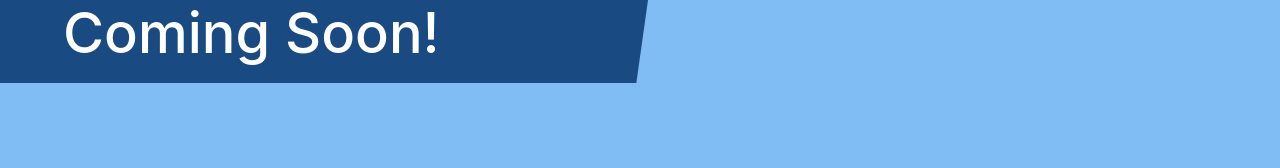
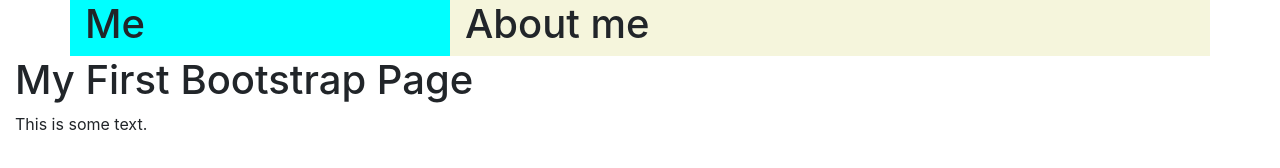
Before and after one commit to pelco/pelco.github.io, a plain HTML site: page index.html in a window 1280 px wide. Drawn offline with nearby package versions, Linux system fonts and the light colour scheme.

Commit message:
started layout

```diff
--- a/index.html
+++ b/index.html
@@ -11,87 +11,25 @@
         <link rel="stylesheet" href="https://stackpath.bootstrapcdn.com/bootstrap/4.2.1/css/bootstrap.min.css" integrity="sha384-GJzZqFGwb1QTTN6wy59ffF1BuGJpLSa9DkKMp0DgiMDm4iYMj70gZWKYbI706tWS" crossorigin="anonymous">
         <link rel="stylesheet" href="https://use.fontawesome.com/releases/v5.6.3/css/all.css" integrity="sha384-UHRtZLI+pbxtHCWp1t77Bi1L4ZtiqrqD80Kn4Z8NTSRyMA2Fd33n5dQ8lWUE00s/" crossorigin="anonymous">
 
-        <!-- Custom css template -->
-         <!-- <link href="css/coming-soon.css" rel="stylesheet"> -->
-        <style>
-        .background {
-            position: absolute;
-            top: 0;
-            left: 0;
-            height: 100%;
-            width: 100%;
-            background-color: #4ba1f1;
-            opacity: 0.7;
-            z-index: 1;
-        }
-        .masthead {
-            position: relative;
-            overflow: hidden;
-            padding-bottom: 3rem;
-            z-index: 2;
-        }
-
-        .masthead .masthead-bg {
-            position: absolute;
-            top: 0;
-            bottom: 0;
-            right: 0;
-            left: 0;
-            width: 100%;
-            min-height: 35rem;
-            height: 100%;
-            background-color: rgba(0, 46, 102, 0.8);
-            -webkit-transform: skewY(4deg);
-            transform: skewY(4deg);
-            -webkit-transform-origin: bottom right;
-            transform-origin: bottom right;
-        }
-
-        .masthead .masthead-content h1 {
-            font-size: 2.5rem;
-        }
-
-        @media (min-width: 768px) {
-            .masthead {
-                height: 100%;
-                min-height: 0;
-                width: 40.5rem;
-                padding-bottom: 0;
-            }
-            .masthead .masthead-bg {
-                min-height: 0;
-                -webkit-transform: skewX(-8deg);
-                transform: skewX(-8deg);
-                -webkit-transform-origin: top right;
-                transform-origin: top right;
-            }
-            .masthead .masthead-content {
-                padding-left: 3rem;
-                padding-right: 10rem;
-            }
-            .masthead .masthead-content h1 {
-                font-size: 3.5rem;
-            }
-        }
-        </style>
     </head>
     <!-- -->
     <body>
-        <div class="background"></div>
 
-        <div class="masthead">
-            <div class="masthead-bg"></div>
-
-            <div class="container h-100">
-                <div class="row h-100">
-                    <div class="col-12 my-auto">
-                        <div class="masthead-content text-white py-5 py-md-0">
-                            <h1 class="mb-3">Coming Soon!</h1>
-                        </div>
-                    </div>
-                </div>
+    <div class="container">
+        <div class="row">
+            <div class="col-sm-4" style="background-color: aqua">
+                <h1>Me</h1>
+            </div>
+            <div class="col-sm-8" style="background-color: beige">
+                <h1>About me</h1>
             </div>
         </div>
+    </div>
+
+    <div class="container-fluid">
+        <h1>My First Bootstrap Page</h1>
+        <p>This is some text.</p>
+    </div>
 
 
         <!-- Core JavaScript -->
```
